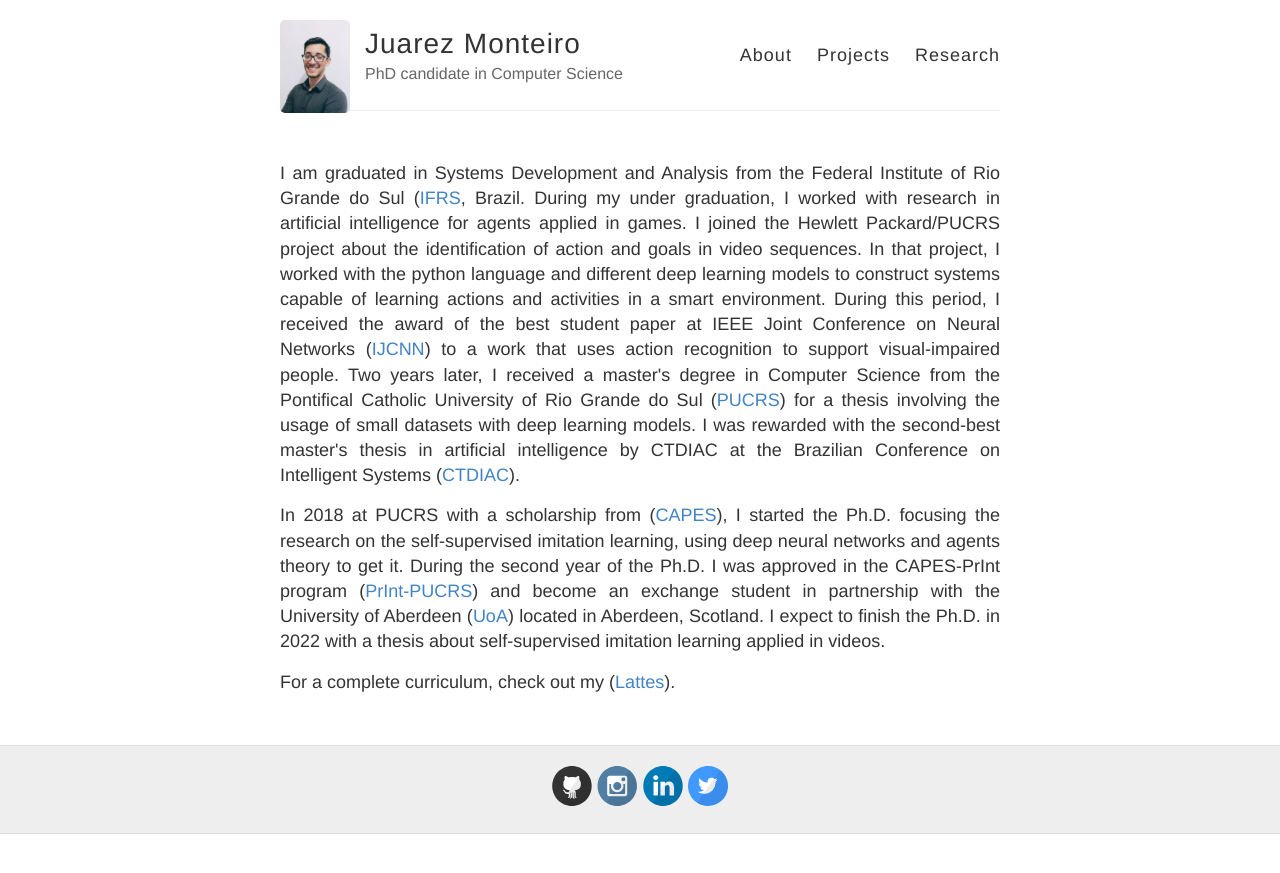
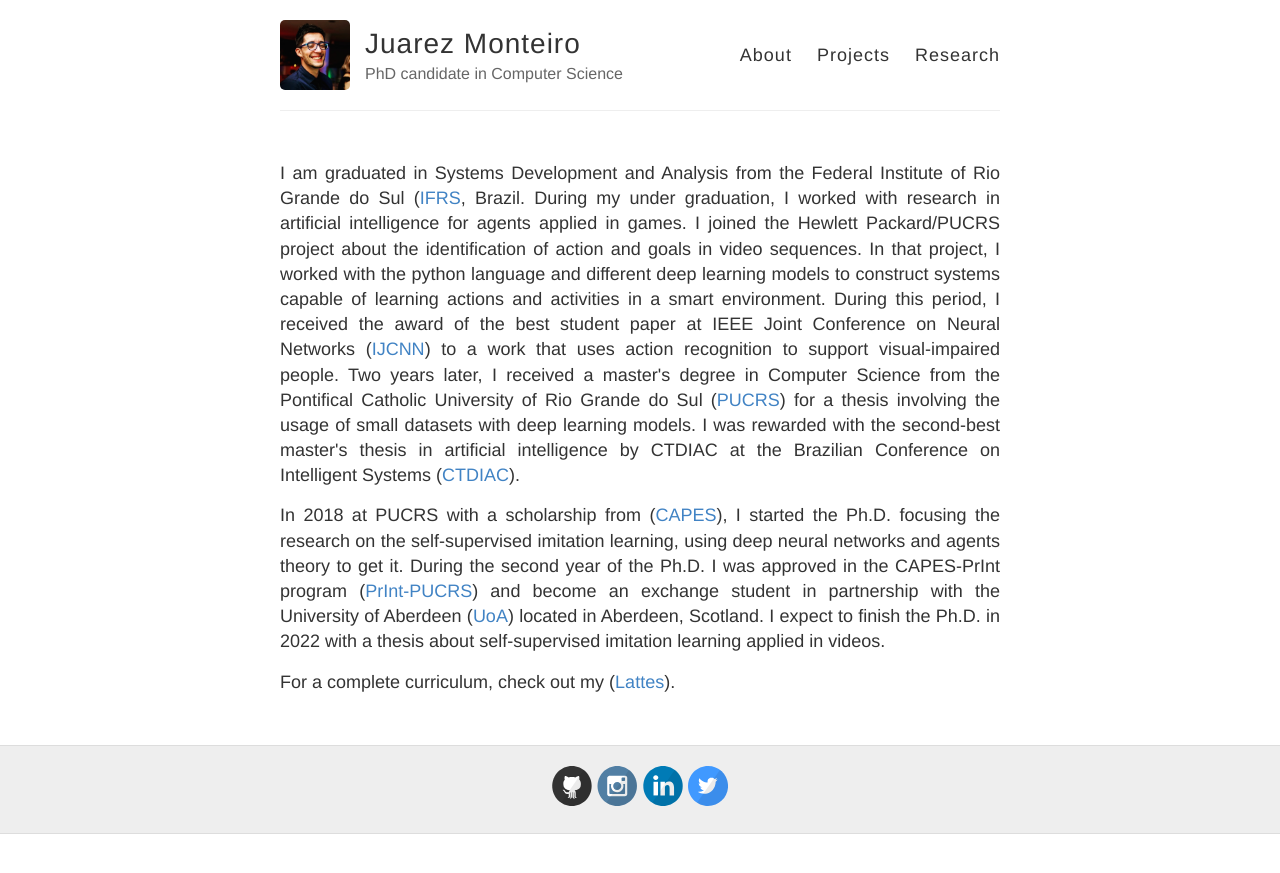
Before and after one commit to jrzmnt/jrzmnt.github.io, a Jekyll site: the page built from index.html, in a window 1280 px wide. Shown: the top 873 px of the page. Built offline with Jekyll 4.4.1, drawn with Linux system fonts in a browser that asks for light colours.

Commit message:
edit perfil image

```diff
--- a/_config.yml
+++ b/_config.yml
@@ -9,7 +9,7 @@ name: Juarez Monteiro
 description: PhD candidate in Computer Science
 
 # URL of your avatar or profile pic (you could use your GitHub profile pic)
-avatar: https://github.com/jrzmnt/jrzmnt.github.io/raw/master/images/jrz.jpg
+avatar: https://github.com/jrzmnt/jrzmnt.github.io/raw/master/images/jrz.gif
 
 #
 # Flags below are optional
```
Also changed, not shown: images/jrz.gif (added).
